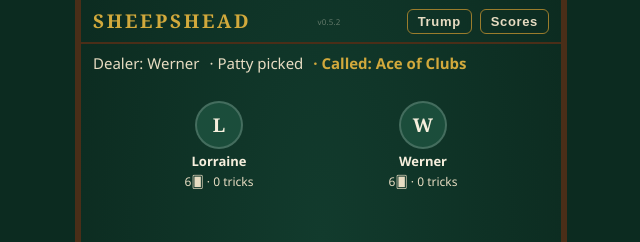
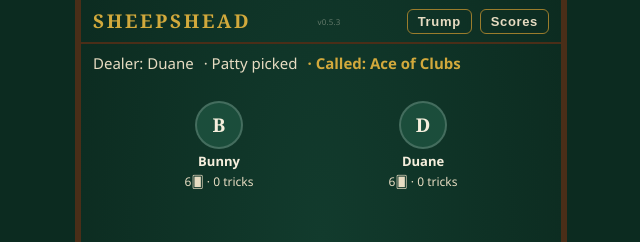
Before and after one commit to jacobdixon/noschnitz, a React (Vite) app: page / in a window 1280 px wide. Shown: the top 242 px of the page, without its empty margins (319-959 px from the left). Built offline with nearby package versions, Linux system fonts and the light colour scheme.

Commit message:
v0.5.3: rename Lorraine -> Bunny, Werner -> Duane
Two folksy Wisconsin-flavored names, both 5 characters, no avatar-
initial collisions with the remaining You/Gus/Patty.

```diff
--- a/package.json
+++ b/package.json
@@ -1,7 +1,7 @@
 {
   "name": "sheepshead",
   "private": true,
-  "version": "0.5.2",
+  "version": "0.5.3",
   "type": "module",
   "scripts": {
     "dev": "vite",
--- a/src/engine.js
+++ b/src/engine.js
@@ -8,7 +8,7 @@ export const RANKS = ["7", "8", "9", "K", "10", "A", "J", "Q"];
 export const SUIT_SYM = { C: "♣", S: "♠", H: "♥", D: "♦" };
 export const SUIT_NAME = { C: "Clubs", S: "Spades", H: "Hearts", D: "Diamonds" };
 export const CARD_POINTS = { A: 11, "10": 10, K: 4, Q: 3, J: 2, "9": 0, "8": 0, "7": 0 };
-export const NAMES = ["You", "Gus", "Lorraine", "Werner", "Patty"];
+export const NAMES = ["You", "Gus", "Bunny", "Duane", "Patty"];
 
 export const isTrump = (c) => c.rank === "Q" || c.rank === "J" || c.suit === "D";
 export const effSuit = (c) => (isTrump(c) ? "T" : c.suit);
```
Also changed, not shown: 1 other file (tests, documents, lock files or other folders).
